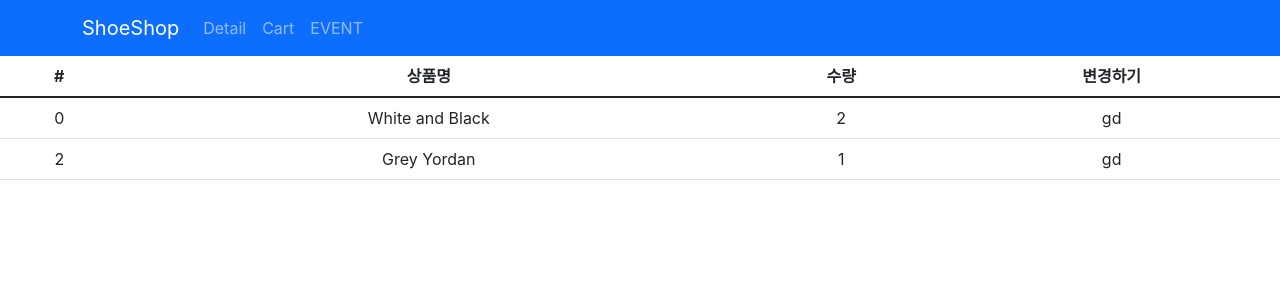
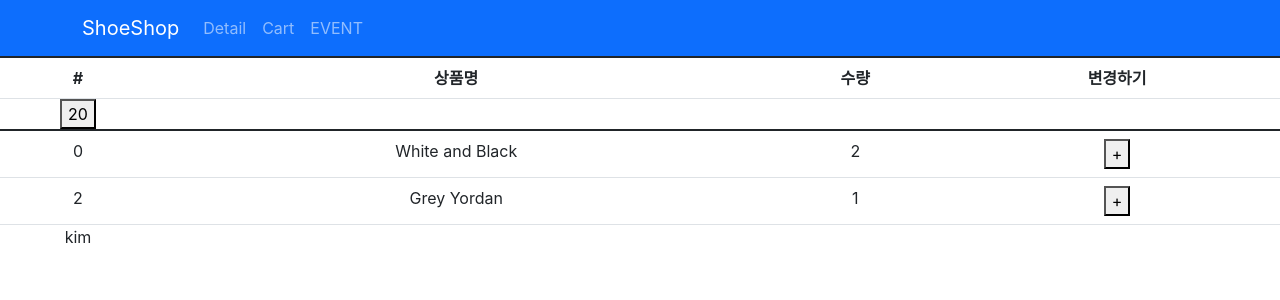
Before and after one commit to yscriuf/CodingApple, a React (Create React App) app: page /cart in a window 1280 px wide. Shown: the top 300 px of the page. Built offline with nearby package versions, Linux system fonts and the light colour scheme.

Commit message:
dispatch와 reducers를 이용하여 state 변경

```diff
--- a/src/routes/Cart.js
+++ b/src/routes/Cart.js
@@ -1,13 +1,21 @@
 import { Table } from "react-bootstrap";
-import { useSelector } from "react-redux";
+import { useDispatch, useSelector } from "react-redux";
+import { changeCount, changeName } from "../store";
 
 export function Cart() {
 
-  let cart = useSelector((state)=>{ return state.cart })
-  console.log(cart);
+  let state = useSelector((state)=> state)
+  let dispatch = useDispatch()
+  console.log(state);
 
   return(
     <Table>
+      <button onClick={()=>{
+        dispatch(changeName());
+      }}>
+        {state.user.age}
+      </button>
+
       <thead>
         <tr>
           <th>#</th>
@@ -18,18 +26,23 @@ export function Cart() {
       </thead>
       <tbody>
       {
-        cart.map((element, i)=>{
+        state.cart.map((element, i)=>{
           return (
-              <tr>
+              <tr key={i}>
                 <td>{element.id}</td>
                 <td>{element.name}</td>
                 <td>{element.count}</td>
-                <td>gd</td>
+                <td>
+                  <button onClick={()=>{
+                    dispatch(changeName())
+                  }}>+</button>
+                </td>
               </tr>
           )
         })
       }
       </tbody>
+      {state.user.name}
     </Table>
   );
 }
--- a/src/store.js
+++ b/src/store.js
@@ -2,8 +2,16 @@ import { configureStore, createSlice } from '@reduxjs/toolkit'
 
 let user = createSlice({
   name : 'user',
-  initialState : 'kim'
+  initialState : { name : 'kim', age : 20 },
+  reducers : {
+    changeName(state){
+      state.age++;
+      return state;
+    }
+  }
 })
+
+export let { changeCount, changeName } = user.actions
 
 let cart = createSlice({
   name : 'cart',
@@ -11,7 +19,13 @@ let cart = createSlice({
   [
     {id : 0, name : 'White and Black', count : 2},
     {id : 2, name : 'Grey Yordan', count : 1}
-  ]
+  ],
+  reducers : {
+    changeCount(state){
+      console.log(state);
+      return state;
+    }
+  }
 })
 
 export default configureStore({
```
